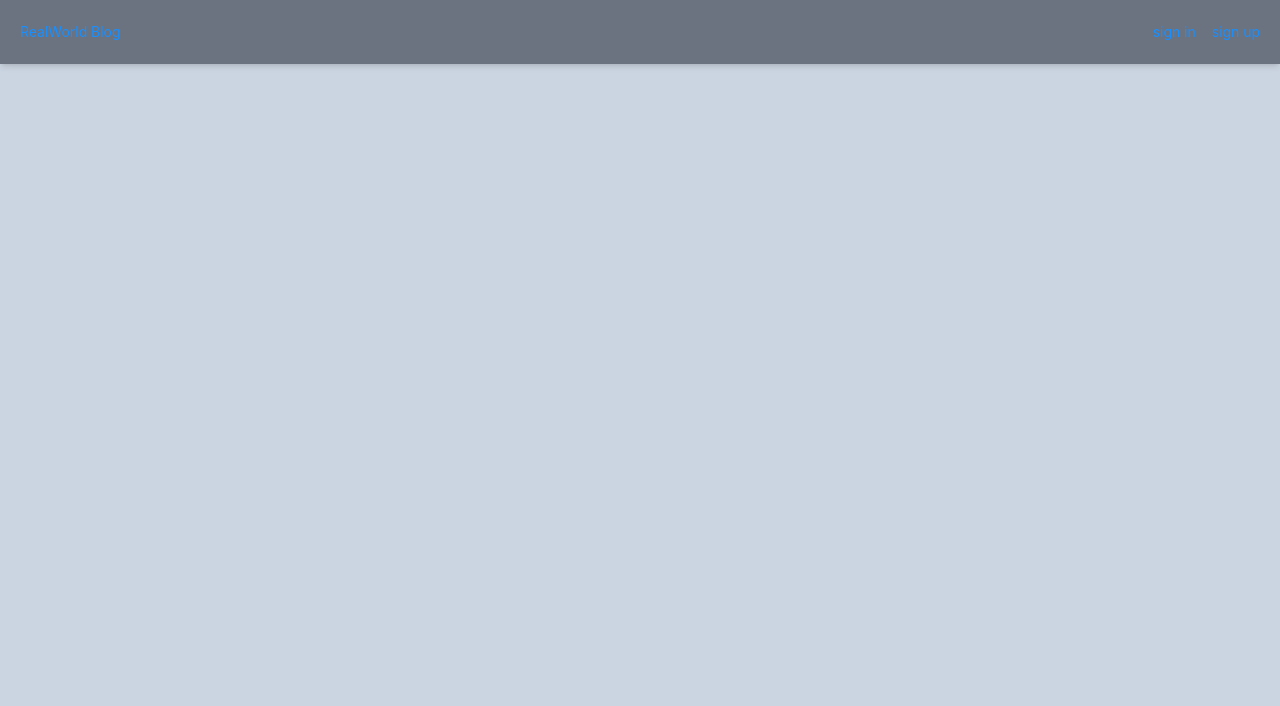
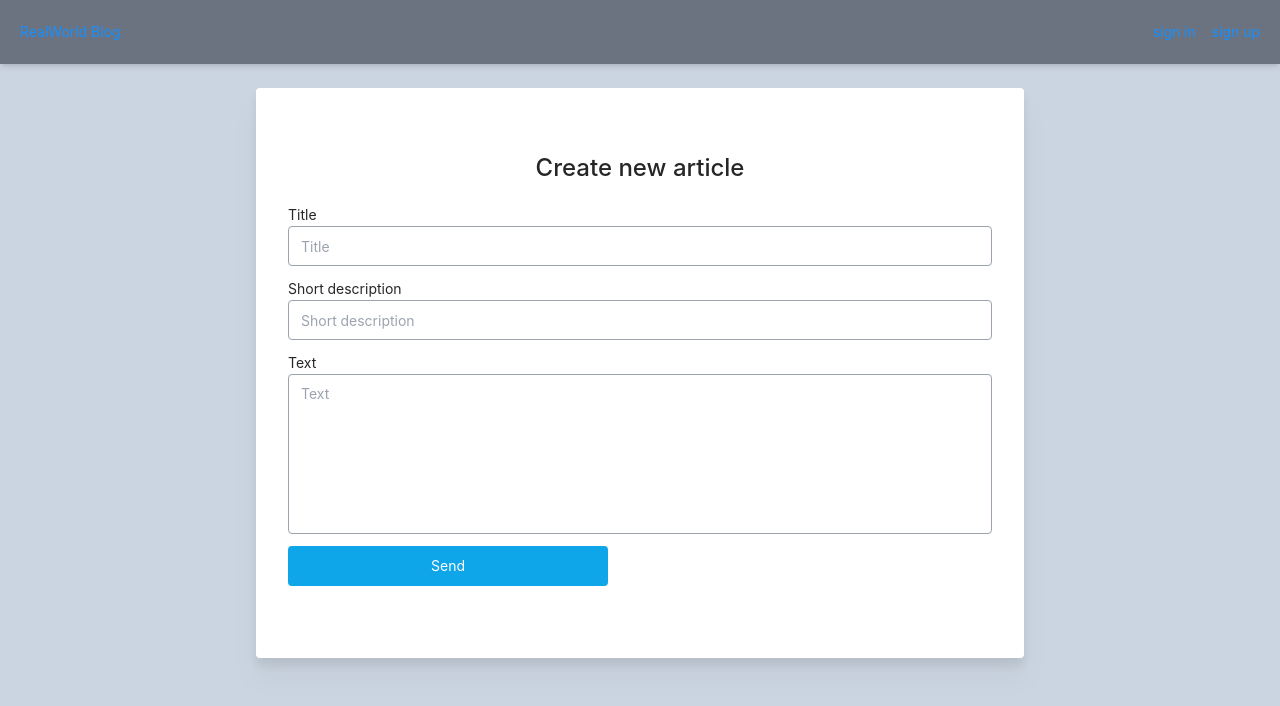
Before and after one commit to rusj88/react-blog, a React (Create React App) app: page /new-article in a window 1280 px wide. Shown: the top 706 px of the page. Built offline with nearby package versions, Linux system fonts and the light colour scheme; the HTML template or start-up script is replaced by a standard one.

Commit message:
add new article form

```diff
--- a/src/App.tsx
+++ b/src/App.tsx
@@ -2,6 +2,7 @@ import { Route, Routes } from "react-router-dom";
 import Navigation from "./components/Navigation";
 import ArticlePage from "./pages/ArticlePage";
 import ArticlesList from "./pages/ArticlesList";
+import CreateArticle from "./pages/CreateArticle";
 import EditProfile from "./pages/EditProfile";
 import SignIn from "./pages/SignIn";
 import SignUp from "./pages/SignUp";
@@ -19,6 +20,7 @@ function App() {
         <Route path="/sign-in" element={<SignIn />} />
         <Route path="/success" element={<Success />} />
         <Route path="/profile" element={<EditProfile />} />
+        <Route path="/new-article" element={<CreateArticle />} />
         {/*
     <Route path="/new-article" element={userToken ? <CreateArticle/> : <SignIn />} />
     <Route path="/articles/:slug/edit" element={<EditArticle />} />
--- /dev/null
+++ b/src/pages/CreateArticle.tsx
@@ -0,0 +1,37 @@
+function CreateArticle() {
+  return (
+    <form>
+      <div className="mt-6 mx-auto w-3/5 py-4 bg-white drop-shadow-xl rounded">
+        <div className="flex flex-col py-12 px-8">
+          <h1 className="text-2xl self-center mb-5">Create new article</h1>
+          <label htmlFor="title">Title</label>
+          <input
+            type="text"
+            id="title"
+            placeholder="Title"
+            className="h-10 py-2 px-3 border border-gray-400 rounded mb-3"
+          />
+          <label htmlFor="description">Short description</label>
+          <input
+            type="text"
+            id="description"
+            placeholder="Short description"
+            className="h-10 py-2 px-3 border border-gray-400 rounded mb-3"
+          />
+          <label htmlFor="description">Text</label>
+          <textarea
+            id="text"
+            placeholder="Text"
+            className="h-40 py-2 px-3 border border-gray-400 rounded mb-3 resize-none"
+          />
+
+          <button className="h-10 w-80 py-2 px-4 bg-sky-500 text-white rounded mb-2">
+            Send
+          </button>
+        </div>
+      </div>
+    </form>
+  );
+}
+
+export default CreateArticle;
```
